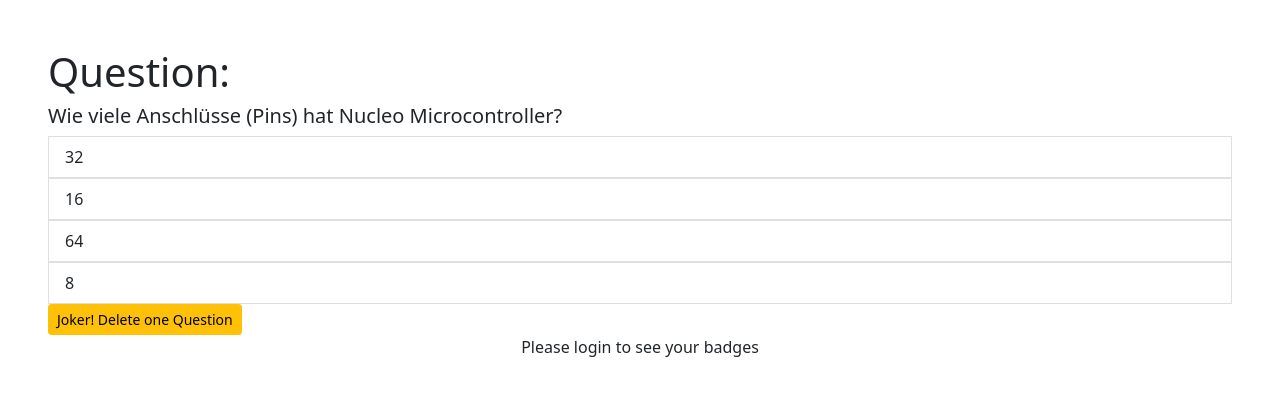
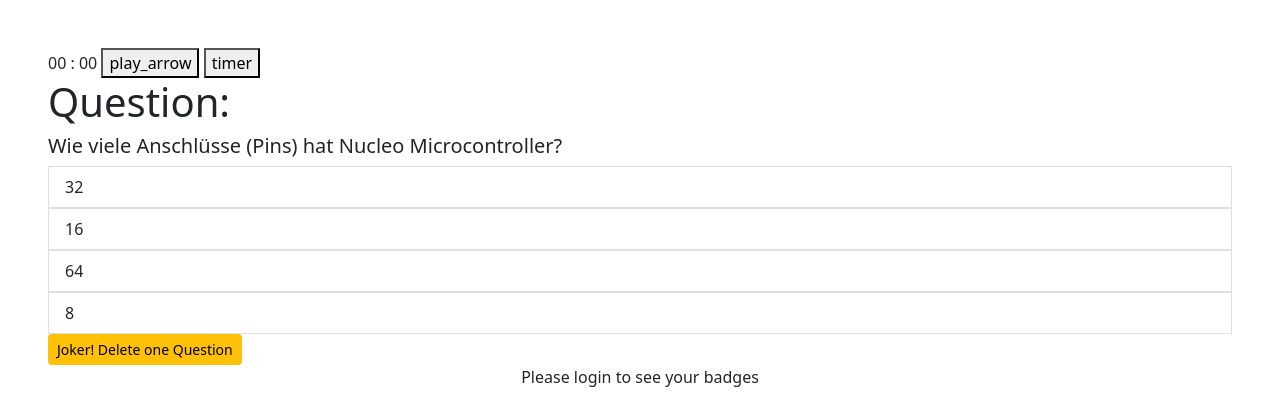
Before and after one commit to Flowdawan/SimplySmart, a Django app: page /game/regularGame in a window 1280 px wide. Shown: the part 58-478 px from the top of the page. Run offline with Django 4.2, Linux system fonts and the light colour scheme; data comes from the database, SQL or seed files in the repository.

Commit message:
Timer v2.0

```diff
--- /dev/null
+++ b/game/static/js/Timer.js
@@ -0,0 +1,105 @@
+class Timer{
+    //pass here the things were in html
+    constructor(root) {
+        root.innerHTML= Timer.getHTML();
+
+        this.element = {
+            minutes: root.querySelector(".timer__part--minutes"),
+            seconds: root.querySelector(".timer__part--seconds"),
+            control: root.querySelector(".timer__btn--control"),
+            reset: root.querySelector(".timer__btn--reset")
+        };
+        //no interval so the timer will not be running but i want to trigger it with set interval
+        this.interval = null;
+        // this will be the seconds as 0 by default
+        this.remainingSeconds= 0;
+
+        this.element.control.addEventListener("click",() =>{
+            if (this.interval=== null){
+                this.start();
+            }
+            else {
+                this.stop();
+            }
+        });
+        this.element.reset.addEventListener("click",() =>{
+            const inputMinutes = prompt("Enter number of minutes");
+
+            if (inputMinutes < 60){
+                this.stop();
+
+                // to convert our time into seconds
+                this.remainingSeconds= inputMinutes*60;
+                this.updateInterfaceTime();
+            }
+        });
+    }
+
+    updateInterfaceTime(){
+        //to show for example what 90 seconds are in minutes and the remaining 30 seconds in seconds
+        const minutes= Math.floor(this.remainingSeconds /60);
+        const seconds = this.remainingSeconds % 60;
+        this.element.minutes.textContent= minutes.toString().padStart(2,"0"); //to pad the beginnng of our string to be zero if ther is only one number. to put a zero ex: 01min
+        this.element.seconds.textContent= seconds.toString().padStart(2,"0");
+    }
+
+    updateInterfaceControls(){
+        if (this.interval === null){
+            this.element.control.innerHTML= `<span class="material-icons">play_arrow </span>`;
+            this.element.control.classList.add("timer__btn--start");
+            //for the stop button
+            this.element.control.classList.remove("timer__btn--stop");
+        }
+        else{
+            this.element.control.innerHTML= `<span class="material-icons">pause</span>`;
+            this.element.control.classList.add("timer__btn--stop");
+            this.element.control.classList.remove("timer__btn--start");
+        }
+
+    }
+
+    start(){
+        //cancel current operation
+        if (this.remainingSeconds===0)
+            return;
+
+        //run code on timer in ms
+        this.interval= setInterval(()=> {
+            this.remainingSeconds--;
+            this.updateInterfaceTime();
+
+            if(this.remainingSeconds===0){
+                this.stop();
+            }
+        }, 1000);
+        //to desplay and swap the bottons
+        this.updateInterfaceControls();
+        console.log("hi");
+    }
+
+    stop(){
+        //to stop the interval
+        clearInterval(this.interval);
+        this.interval = null;
+        this.updateInterfaceControls();
+    }
+
+    //method for returning the html string for inside the timer
+    static getHTML(){
+        return `
+        <span class="timer__part timer__part--minutes">00</span>
+        <span class="timer__part">:</span>
+        <span class="timer__part timer__part--seconds">00</span>
+        <button type="button" class="timer__btn timer__btn--control timer__btn--start">
+          <span class="material-icons">play_arrow</span>
+        </button>
+        <button type="button" class="timer__btn timer__btn--control timer__btn--reset">
+          <span class="material-icons">timer</span>
+        </button>
+        `
+    }
+
+}
+new Timer(
+    document.querySelector(".timer")
+)
--- a/game/templates/game/question.html
+++ b/game/templates/game/question.html
@@ -3,6 +3,7 @@
 {% load static %}
 {% load htmlEscape %}
     <div class="bg-transparent m-4 p-4">
+        <div class="timer"></div>
         <h1 class="text-right">Question:</h1>
         <div class="mb-2">
             <h5 class="text-right">{{ question }}</h5>
@@ -33,6 +34,8 @@
 {% endblock %}
 
 {% block scripts %}
-</script>
+
     <script type="application/javascript" src="{% static 'js/gameLogic.js' %}"></script>
+    <script type="application/javascript" src="{% static 'js/Timer.js' %}"></script>
+
 {% endblock %}
--- a/game/templates/layout.html
+++ b/game/templates/layout.html
@@ -6,7 +6,7 @@
     <meta http-equiv="X-UA-Compatible" content="IE=edge" />
     <meta name="viewport" content="width=device-width, initial-scale=1.0" />
     <link href="https://cdn.jsdelivr.net/npm/bootstrap@5.1.3/dist/css/bootstrap.min.css" rel="stylesheet" integrity="sha384-1BmE4kWBq78iYhFldvKuhfTAU6auU8tT94WrHftjDbrCEXSU1oBoqyl2QvZ6jIW3" crossorigin="anonymous" />
-    <link rel="stylesheet" href="https://cdnjs.cloudflare.com/ajax/libs/font-awesome/4.7.0/css/font-awesome.min.css">
+
     <title>Simply Smart</title>
 
     <!-- Style for the navbar -->
```
Also changed, not shown: game/static/css/Timer.css (added, +31 -0 lines).
